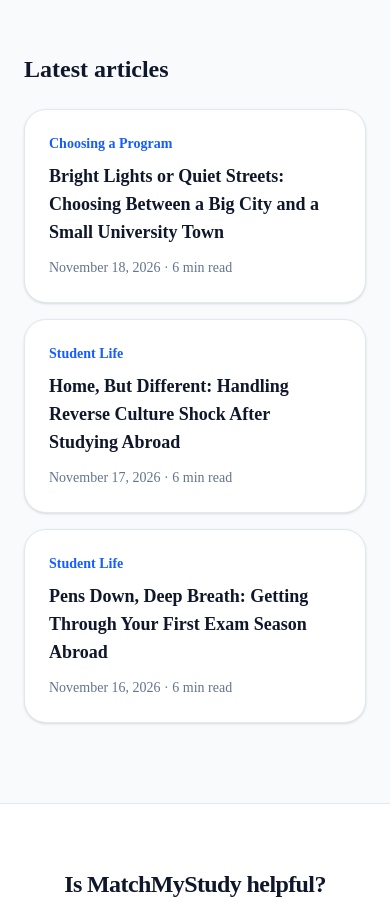
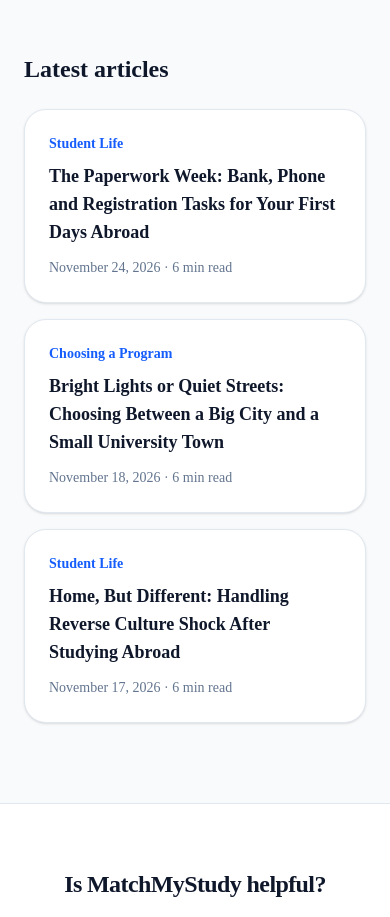
Before and after one commit to Ravindu612/MatchMyStudy, a Next.js app: page / in a window 390 px wide. Shown: the part 7520-8437 px from the top of the page. Built offline with nearby package versions, Linux system fonts and the light colour scheme; no server answers.

Commit message:
Add November 24 blog post: The Paperwork Week: Bank, Phone and Registration Tasks for Your First Days Abroad

```diff
--- a/data/blog/posts.ts
+++ b/data/blog/posts.ts
@@ -1268,6 +1268,51 @@ export const blogPosts: BlogPost[] = [
     },
   },
   {
+    title: "The Paperwork Week: Bank, Phone and Registration Tasks for Your First Days Abroad",
+    slug: "first-week-admin-abroad",
+    description:
+      "A calm, practical guide for international students to the admin that fills the first week abroad: registering with your university, any local registration rules, getting a phone number, opening a bank account, and keeping your documents organised, without the panic.",
+    category: "Student Life",
+    date: "2026-11-24",
+    readTime: "6 min read",
+    intro:
+      "Nobody posts photos of their first week of admin. There are pictures of the campus, the new room and the first coffee with classmates, but not of the queue at the student services desk or the evening spent filling in a bank form. Yet for many international students, that paperwork is what the first week is really about.\n\nThe good news is that it is a finite list. Every task you complete makes the next one easier, because many of them depend on each other. With a little order, a folder of documents and some patience, the paperwork week becomes something you get through rather than something that gets to you. Here is a way to approach it.",
+    sections: [
+      {
+        heading: "Start with a simple list and the right order",
+        text: "Before you arrive, or on your first evening, write down every admin task you know about. A typical list might include: university enrolment, collecting your student card, any registration your visa or the local authorities require, a phone number, a bank account, health cover or a doctor, and accommodation paperwork.\n\nThen look for the dependencies. A bank may ask for a local address and proof that you are a student. Some registrations ask for a phone number. Your student card can unlock discounts and building access. Working out which task unlocks which saves you from turning up at a counter only to be told to come back with another document. Your university's international student office usually publishes an arrival checklist, so compare your list with theirs.",
+      },
+      {
+        heading: "Keep a documents folder, both paper and digital",
+        text: "Most first-week tasks ask for the same handful of papers: your passport, your visa or residence permit if you have one, your university offer or enrolment letter, your accommodation contract, and sometimes passport photos. Carry printed copies in one folder, and keep scanned copies in a secure cloud folder you can open on your phone.\n\nAs new documents arrive, such as a confirmation of enrolment or a registration certificate, add them straight away. It sounds fussy, but when an office asks for \"proof of address\" you will be glad to find it in ten seconds rather than searching your email in a queue.",
+      },
+      {
+        heading: "Complete university registration first",
+        text: "Enrolment with your university is often the key that opens everything else. It confirms that you are a student, gives you access to your student account and email, and usually lets you request official letters, such as proof of enrolment, which banks and local offices often ask for.\n\nGo to orientation sessions even if they feel long. They are where staff explain local rules, answer questions about visas and registration, and tell you which deadlines are strict. If your visa or permit has conditions, such as reporting your arrival or registering your address within a set period, follow the official instructions from the government website and your international office rather than advice from social media. Rules differ between countries and change over time, so the official source is the one to trust.",
+      },
+      {
+        heading: "Get connected: a phone number that works locally",
+        text: "A local number makes life easier. Many banks, delivery services, doctors and landlords expect one, and some apps send security codes only to local numbers. Some students arrive with an eSIM or a travel SIM; others pick up a prepaid SIM in the first days and switch to a monthly plan later.\n\nStarting with a prepaid option is a gentle choice. It gives you a number quickly without committing to a long contract before you know your usage, and you can compare plans once you have settled. Keep your home number active too if you rely on it for banking apps or family contact, and check that you can receive its security codes while abroad.",
+      },
+      {
+        heading: "Open a bank account without stress",
+        text: "Requirements vary by country and by bank, so check a few banks' websites before you go in. Look for what documents they ask for, whether they offer accounts for students or newcomers, and whether you can apply online or need an appointment. Some banks need proof of address, which may mean waiting until your accommodation is confirmed in writing.\n\nWhile you wait, a card from home or a multi-currency card can cover daily spending, but watch for fees on foreign transactions and cash withdrawals. Once your local account is open, set up your banking app, note how to freeze your card if it is lost, and never share security codes with anyone, including people who claim to be calling from your bank or your university.",
+      },
+      {
+        heading: "Pace yourself and ask for help",
+        text: "Admin is tiring in any language. Spread tasks across the week rather than trying to finish everything on the first day, and give yourself a reward after each one: a walk, a proper meal, a call home. Book appointments early where possible, because offices can be busiest at the start of term.\n\nIf you get stuck, ask. The international office, student union advisers and the students a year ahead of you have seen every version of the problem. Keep a note of who you spoke to and what they said, in case you need to follow up.\n\nBy the end of the week you will have a student card in your wallet, a number in your phone and a folder that makes sense. It is not glamorous, but it is the quiet foundation that lets the rest of your time abroad feel easy.",
+      },
+    ],
+    coverImage: "/images/blog/first-week-admin-abroad.jpg",
+    coverImageAlt: "A man works through tasks on a laptop at a wooden desk by a bright window, with a folder beside him",
+    unsplash: {
+      photographerName: "Windows",
+      photographerUrl: "https://unsplash.com/@windows",
+      photoUrl:
+        "https://unsplash.com/photos/a-person-sitting-at-a-desk-with-a-laptop-and-papers-241bwQl2uWE",
+    },
+  },
+  {
     title: "Bright Lights or Quiet Streets: Choosing Between a Big City and a Small University Town",
     slug: "big-city-or-small-town",
     description:
```
Also changed, not shown: public/images/blog/first-week-admin-abroad.jpg (added).
